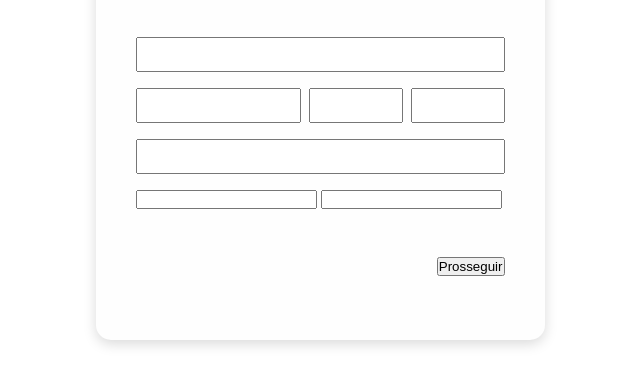
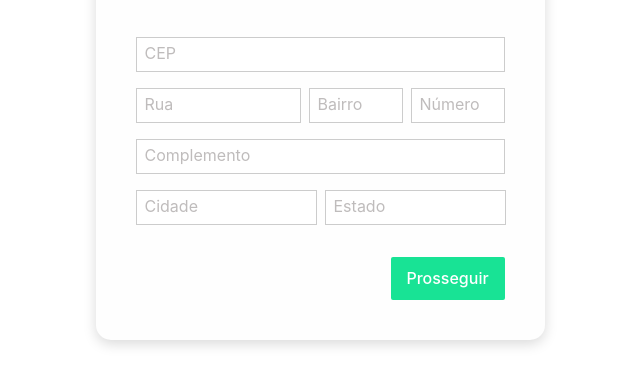
Before and after one commit to DP1lat/Exercise-DVV, a plain HTML site: page Formulario-de-Endereco/index.html in a window 1280 px wide. Shown: the part 291-676 px from the top of the page, without its empty margins (320-960 px from the left). Drawn offline with Linux system fonts and the light colour scheme; no server answers.

Commit message:
Ending Styles
Style of inputs

```diff
--- a/Formulario-de-Endereco/index.html
+++ b/Formulario-de-Endereco/index.html
@@ -16,19 +16,19 @@
         <div id="form-container">
             <form class="form-content">
                 <div class="first-container">
-                    <input type="text" name="cep" id="cep" placheholder="CEP">
+                    <input type="text" name="cep" id="cep" placeholder="CEP">
                 </div>
                 <div class="second-container">
-                    <input type="text" name="street" id="street" placheholder="Rua">
-                    <input type="text" name="neighborhood" id="neighborhood" placheholder="Bairro">
-                    <input type="number" name="number" id="number" placheholder="Número">
+                    <input type="text" name="street" id="street" placeholder="Rua">
+                    <input type="text" name="neighborhood" id="neighborhood" placeholder="Bairro">
+                    <input type="number" name="number" id="number" placeholder="Número">
                 </div>
                 <div class="third-container">
-                    <input type="text" name="adress-line" id="adress-line" placheholder="Complemento">
+                    <input type="text" name="adress-line" id="adress-line" placeholder="Complemento">
                 </div>
                 <div class="fourth-container">
-                    <input type="text" name="city" id="city" placheholder="Cidade">
-                    <input type="text" name="state" id="state" placheholder="Estado">
+                    <input type="text" name="city" id="city" placeholder="Cidade">
+                    <input type="text" name="state" id="state" placeholder="Estado">
                 </div>
             </form>
             <div class="btn-container">
--- a/Formulario-de-Endereco/script.js
+++ b/Formulario-de-Endereco/script.js
@@ -0,0 +1,20 @@
+const submitBtn = document.getElementById("submit-btn");
+const cep = document.getElementById("cep");
+
+const BASE_URL = "https://viacep.com.br/ws/01001000/json/"
+
+submitBtn.addEventListener("click", (e) => {
+    e.preventDefault();
+
+    console.log("Cliquei")
+})
+
+
+
+async function getAdress() {
+    const response = await fetch(BASE_URL)
+    const data = await response.json()
+    console.log(data)
+}
+
+getAdress()
--- a/Formulario-de-Endereco/styles.css
+++ b/Formulario-de-Endereco/styles.css
@@ -75,10 +75,21 @@ body {
     align-self: stretch;
 }
 
+.fourth-container {
+    width: 369px;
+    height: 35px;
+    display: flex;
+    gap: 8px;
+}
+
+.fourth-container input {
+    width: 181px;
+}
+
 #street {
     width: 165px;
+    height: 35px;
     display: flex;
-    padding: 8px;
     flex-direction: column;
     align-items: flex-start;
     gap: 8px;
@@ -90,9 +101,43 @@ body {
     display: flex;
     width: 70px;
     height: 35px;
-    padding: 8px;
     flex-direction: column;
     align-items: flex-start;
     gap: 8px;
     flex: 1 0 0;
 }
+
+input {
+    padding: 8px;
+    border: 1.5px solid #ccc;
+}
+
+input:focus {
+    outline: none;
+    border: 1.5px solid #9e9e9e;
+}
+
+::-webkit-input-placeholder {
+    color: #bfbcbc;
+    font-family: "inter";
+    font-size: 16px;
+ }
+
+#submit-btn {
+    width: 114px;
+    height: 43px;
+    display: flex;
+    align-items: center;
+    justify-content: center;
+    padding: 12px 16px;
+    border-radius: 2px;
+    border: none;
+    background-color: #18E395;
+    color: #FFF;
+    font-family: Inter;
+    font-size: 16px;
+    font-style: normal;
+    font-weight: 500;
+    line-height: normal;
+    cursor: pointer;
+}
```
